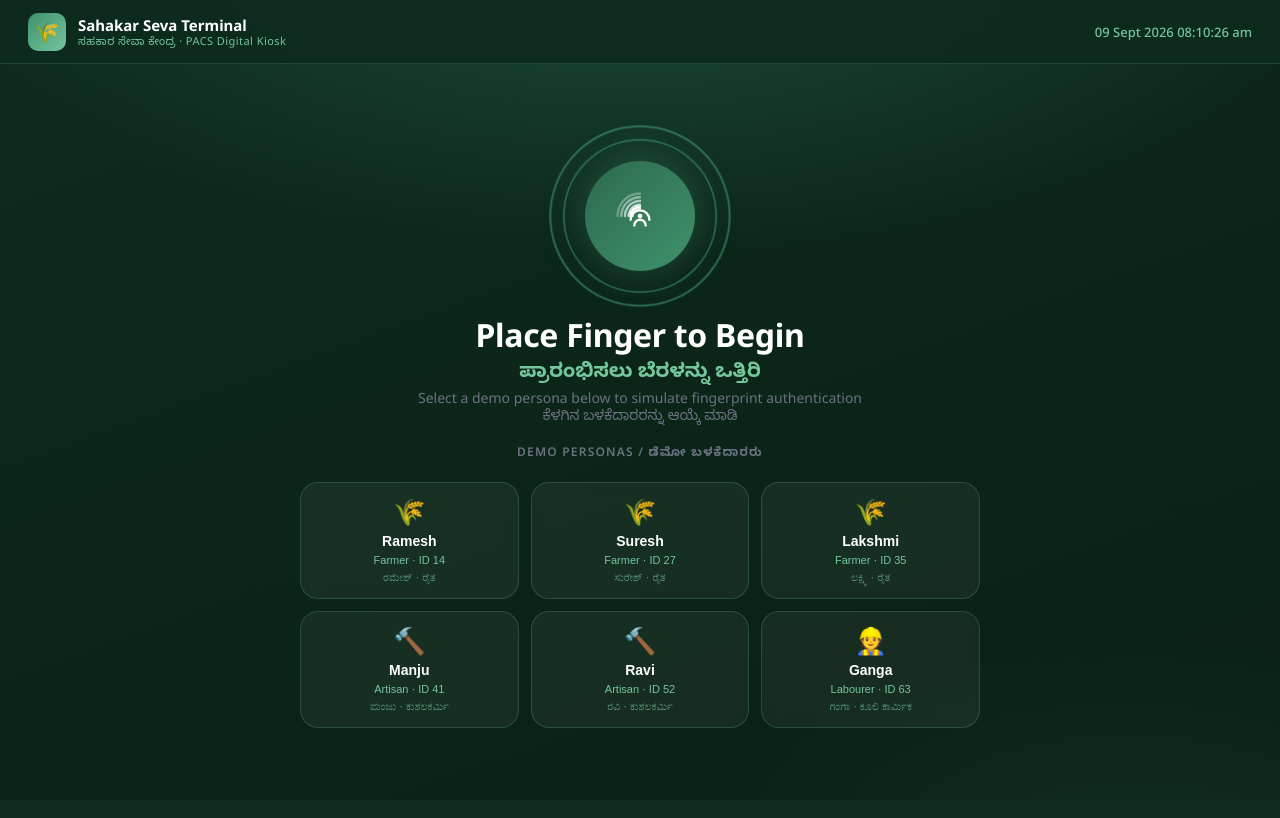
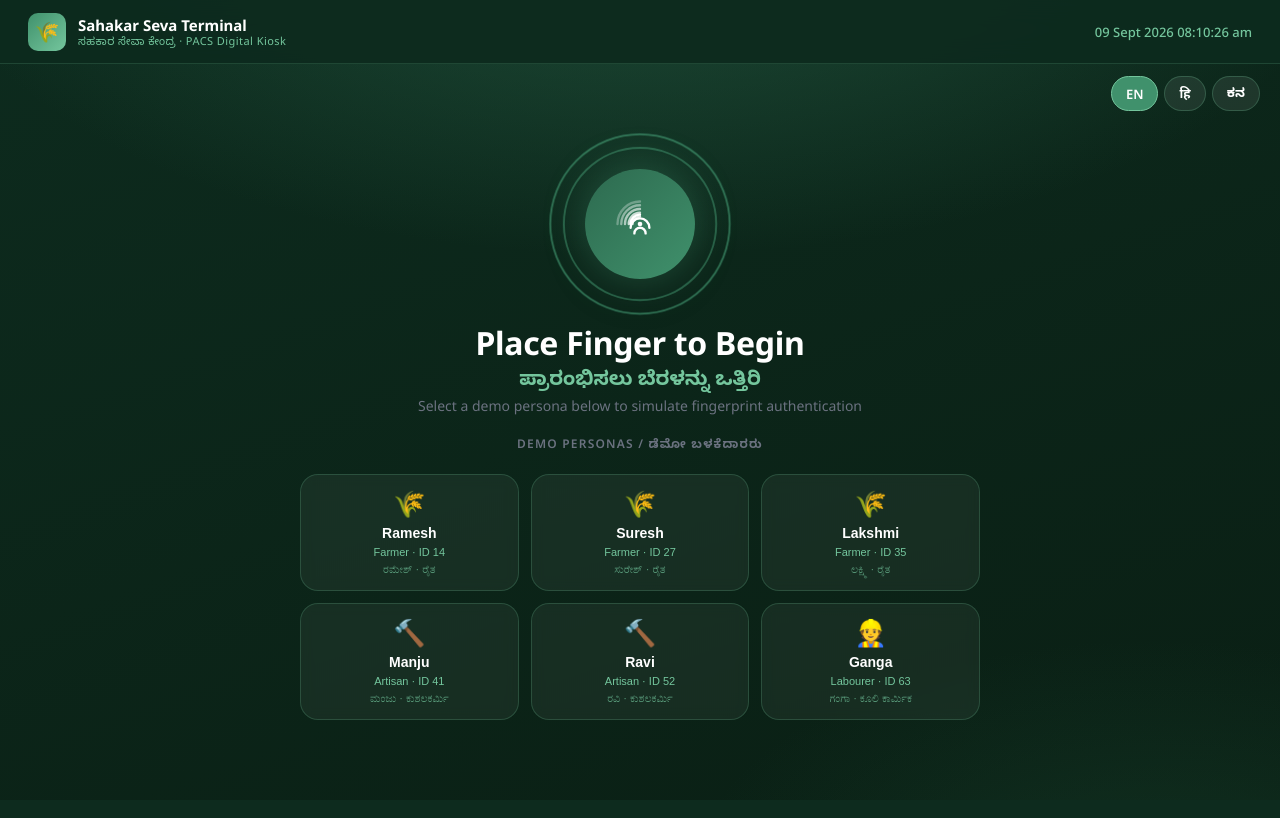
Before and after one commit to ishitaA0704/SAHAKAR-SEVA, a Flask app: page / in a window 1280 px wide. Run offline with Flask 3, Linux system fonts and the light colour scheme.

Commit message:
language option added

```diff
--- a/templates/index.html
+++ b/templates/index.html
@@ -7,7 +7,7 @@
   <meta name="description" content="Multilingual cooperative assistance terminal for rural farmers, artisans, and landless labourers in Karnataka." />
   <link rel="preconnect" href="https://fonts.googleapis.com" />
   <link rel="preconnect" href="https://fonts.gstatic.com" crossorigin />
-  <link href="https://fonts.googleapis.com/css2?family=Noto+Sans:wght@400;500;600;700&family=Noto+Sans+Kannada:wght@400;500;600;700&display=swap" rel="stylesheet" />
+  <link href="https://fonts.googleapis.com/css2?family=Noto+Sans:wght@400;500;600;700&family=Noto+Sans+Kannada:wght@400;500;600;700&family=Noto+Sans+Devanagari:wght@400;500;600;700&display=swap" rel="stylesheet" />
 
   <style>
     /* ─── RESET & ROOT ────────────────────────────────────────────────────── */
@@ -40,7 +40,7 @@
       --shadow-md: 0 8px 32px rgba(0,0,0,0.18);
       --shadow-lg: 0 20px 60px rgba(0,0,0,0.28);
 
-      --font-main: 'Noto Sans', 'Noto Sans Kannada', sans-serif;
+      --font-main: 'Noto Sans', 'Noto Sans Kannada', 'Noto Sans Devanagari', sans-serif;
     }
 
     html, body {
@@ -129,6 +129,33 @@
       color: var(--green-400);
       font-weight: 500;
       font-variant-numeric: tabular-nums;
+    }
+
+    /* ─── LANGUAGE SELECTOR ──────────────────────────────────────────────── */
+    .lang-selector {
+      position: fixed;
+      top: 76px;
+      right: 20px;
+      display: flex;
+      gap: 6px;
+      z-index: 99;
+    }
+    .lang-btn {
+      padding: 6px 14px;
+      background: rgba(255,255,255,0.08);
+      border: 1.5px solid rgba(116,198,157,0.25);
+      border-radius: 20px;
+      color: var(--white);
+      font-size: 13px;
+      font-weight: 600;
+      cursor: pointer;
+      transition: all 0.2s;
+      font-family: var(--font-main);
+    }
+    .lang-btn:hover { background: rgba(64,145,108,0.25); }
+    .lang-btn.active {
+      background: var(--green-600);
+      border-color: var(--green-400);
     }
 
     /* ─── SCREEN 1: IDLE ─────────────────────────────────────────────────── */
@@ -729,6 +756,13 @@
   <div class="system-time" id="clock" aria-live="off"></div>
 </header>
 
+<!-- ── LANGUAGE SELECTOR ────────────────────────────────────────────────── -->
+<div class="lang-selector" id="langSelector" role="group" aria-label="Select language">
+  <button class="lang-btn active" onclick="setLanguage('en')" id="lang-en">EN</button>
+  <button class="lang-btn" onclick="setLanguage('hi')" id="lang-hi">हि</button>
+  <button class="lang-btn" onclick="setLanguage('kn')" id="lang-kn">ಕನ</button>
+</div>
+
 <!-- ── SCAN OVERLAY ─────────────────────────────────────────────────────── -->
 <div class="scan-overlay" id="scanOverlay" role="status" aria-live="polite">
   <div class="scan-pulse">
@@ -768,15 +802,15 @@
 
     <!-- Title -->
     <div class="idle-title">
-      <h1>Place Finger to Begin</h1>
-      <div class="kannada">ಪ್ರಾರಂಭಿಸಲು ಬೆರಳನ್ನು ಒತ್ತಿರಿ</div>
-      <div class="subtitle">Select a demo persona below to simulate fingerprint authentication<br>ಕೆಳಗಿನ ಬಳಕೆದಾರರನ್ನು ಆಯ್ಕೆ ಮಾಡಿ</div>
+      <h1 data-i18n="idle_title">Place Finger to Begin</h1>
+      <div class="kannada" data-i18n="idle_title_sub">ಪ್ರಾರಂಭಿಸಲು ಬೆರಳನ್ನು ಒತ್ತಿರಿ</div>
+      <div class="subtitle" data-i18n="idle_subtitle">Select a demo persona below to simulate fingerprint authentication</div>
     </div>
 
     <!-- Error banner (hidden by default) -->
     <div class="error-banner" id="errorBanner" role="alert" aria-live="assertive">
-      <div class="err-title">⚠ Not Registered / ನೋಂದಾಯಿಸಲಾಗಿಲ್ಲ</div>
-      <div class="err-body">
+      <div class="err-title" data-i18n="err_title">⚠ Not Registered / ನೋಂದಾಯಿಸಲಾಗಿಲ್ಲ</div>
+      <div class="err-body" data-i18n="err_body">
         This fingerprint is not in the system.<br>
         ಈ ಬೆರಳಚ್ಚು ವ್ಯವಸ್ಥೆಯಲ್ಲಿ ನೋಂದಣಿಯಾಗಿಲ್ಲ.<br>
         Please visit your nearest PACS office to register.
@@ -784,7 +818,7 @@
     </div>
 
     <!-- Demo label -->
-    <span class="demo-label">Demo Personas / ಡೆಮೋ ಬಳಕೆದಾರರು</span>
+    <span class="demo-label" data-i18n="demo_label">Demo Personas / ಡೆಮೋ ಬಳಕೆದಾರರು</span>
 
     <!-- 6 persona buttons -->
     <div class="persona-grid" role="group" aria-label="Select demo persona">
@@ -877,11 +911,11 @@
         onkeydown="handleKey(event)"
       ></textarea>
       <button class="btn-ask" id="btnAsk" onclick="ask()" aria-label="Send question">
-        Ask &nbsp;›
+        <span data-i18n="ask_btn">Ask</span> &nbsp;›
       </button>
     </div>
     <button class="btn-finish" id="btnFinish" onclick="finishSession()" aria-label="Finish session and get summary">
-      ✅ &nbsp;Finish Session &amp; Get Summary &nbsp;·&nbsp; ಸೆಷನ್ ಮುಗಿಸಿ ಸಾರಾಂಶ ಪಡೆಯಿರಿ
+      ✅ &nbsp;<span data-i18n="finish_btn">Finish Session &amp; Get Summary &nbsp;·&nbsp; ಸೆಷನ್ ಮುಗಿಸಿ ಸಾರಾಂಶ ಪಡೆಯಿರಿ</span>
     </button>
   </div>
 
@@ -953,12 +987,69 @@
   /* ── State ───────────────────────────────────────────────────────────── */
   let currentFingerprintId = null;
   let currentSummary       = null;
+  let currentLang           = "en";
 
   const OCC_MAP = {
     "Farmer":           { emoji: "🌾", klass: "farmer",   kn: "ರೈತ" },
     "Artisan":          { emoji: "🔨", klass: "artisan",  kn: "ಕುಶಲಕರ್ಮಿ" },
     "Landless Labourer":{ emoji: "👷", klass: "labourer", kn: "ಕೂಲಿ ಕಾರ್ಮಿಕ" },
   };
+
+  /* ── Translations (draft — please have a Hindi speaker verify) ─────── */
+  const TRANSLATIONS = {
+    en: {
+      idle_title: "Place Finger to Begin",
+      idle_title_sub: "Place Finger to Begin",
+      idle_subtitle: "Select a demo persona below to simulate fingerprint authentication",
+      demo_label: "Demo Personas",
+      ask_btn: "Ask",
+      finish_btn: "Finish Session & Get Summary",
+      query_placeholder: "Type your question…",
+      err_title: "⚠ Not Registered",
+      err_body: "This fingerprint is not in the system. Please visit your nearest PACS office to register."
+    },
+    hi: {
+      idle_title: "शुरू करने के लिए उंगली रखें",
+      idle_title_sub: "शुरू करने के लिए उंगली रखें",
+      idle_subtitle: "फिंगरप्रिंट प्रमाणीकरण का अनुकरण करने के लिए नीचे एक डेमो व्यक्ति चुनें",
+      demo_label: "डेमो उपयोगकर्ता",
+      ask_btn: "पूछें",
+      finish_btn: "सत्र समाप्त करें और सारांश प्राप्त करें",
+      query_placeholder: "अपना प्रश्न लिखें…",
+      err_title: "⚠ पंजीकृत नहीं है",
+      err_body: "यह फिंगरप्रिंट सिस्टम में नहीं है। कृपया पंजीकरण के लिए अपने निकटतम पीएसीएस कार्यालय जाएँ।"
+    },
+    kn: {
+      idle_title: "ಪ್ರಾರಂಭಿಸಲು ಬೆರಳನ್ನು ಒತ್ತಿರಿ",
+      idle_title_sub: "ಪ್ರಾರಂಭಿಸಲು ಬೆರಳನ್ನು ಒತ್ತಿರಿ",
+      idle_subtitle: "ಕೆಳಗಿನ ಬಳಕೆದಾರರನ್ನು ಆಯ್ಕೆ ಮಾಡಿ",
+      demo_label: "ಡೆಮೋ ಬಳಕೆದಾರರು",
+      ask_btn: "ಕೇಳಿ",
+      finish_btn: "ಸೆಷನ್ ಮುಗಿಸಿ ಸಾರಾಂಶ ಪಡೆಯಿರಿ",
+      query_placeholder: "ನಿಮ್ಮ ಪ್ರಶ್ನೆ ಬರೆಯಿರಿ…",
+      err_title: "⚠ ನೋಂದಾಯಿಸಲಾಗಿಲ್ಲ",
+      err_body: "ಈ ಬೆರಳಚ್ಚು ವ್ಯವಸ್ಥೆಯಲ್ಲಿ ನೋಂದಣಿಯಾಗಿಲ್ಲ. ದಯವಿಟ್ಟು ನೋಂದಾಯಿಸಲು ಹತ್ತಿರದ PACS ಕಚೇರಿಗೆ ಭೇಟಿ ನೀಡಿ."
+    }
+  };
+
+  function setLanguage(lang) {
+    currentLang = lang;
+
+    document.querySelectorAll(".lang-btn").forEach(btn => btn.classList.remove("active"));
+    document.getElementById("lang-" + lang).classList.add("active");
+
+    document.querySelectorAll("[data-i18n]").forEach(el => {
+      const key = el.getAttribute("data-i18n");
+      if (TRANSLATIONS[lang] && TRANSLATIONS[lang][key]) {
+        el.textContent = TRANSLATIONS[lang][key];
+      }
+    });
+
+    const queryBox = document.getElementById("queryBox");
+    if (queryBox && TRANSLATIONS[lang].query_placeholder) {
+      queryBox.placeholder = TRANSLATIONS[lang].query_placeholder;
+    }
+  }
 
   /* ── Clock ───────────────────────────────────────────────────────────── */
   function updateClock() {
@@ -1063,6 +1154,7 @@
   }
 
   /* ── Ask a question ─────────────────────────────────────────────────── */
+    /* ── Ask a question ─────────────────────────────────────────────────── */
   async function ask() {
     const box   = document.getElementById("queryBox");
     const query = box.value.trim();
@@ -1071,10 +1163,8 @@
     box.value = "";
     box.style.height = "auto";
 
-    // Add question bubble
     addBubble("question", query);
 
-    // Show thinking state
     setStatus("thinking");
     document.getElementById("btnAsk").disabled   = true;
     document.getElementById("btnFinish").disabled = true;
@@ -1087,7 +1177,8 @@
         body: JSON.stringify({
           fingerprint_id: currentFingerprintId,
           query:          query,
-          document_text:  ""
+          document_text:  "",
+          language:       currentLang
         })
       });
       const data = await res.json();
@@ -1116,6 +1207,7 @@
     }
   }
 
+  /* ── Handle Enter key in textarea ───────────────────────────────────── */
   /* ── Handle Enter key in textarea ───────────────────────────────────── */
   function handleKey(e) {
     if (e.key === "Enter" && !e.shiftKey) {
```
Also changed, not shown: rag_engine.py (+16 -2 lines), templates/app.py (+28 -4 lines).
